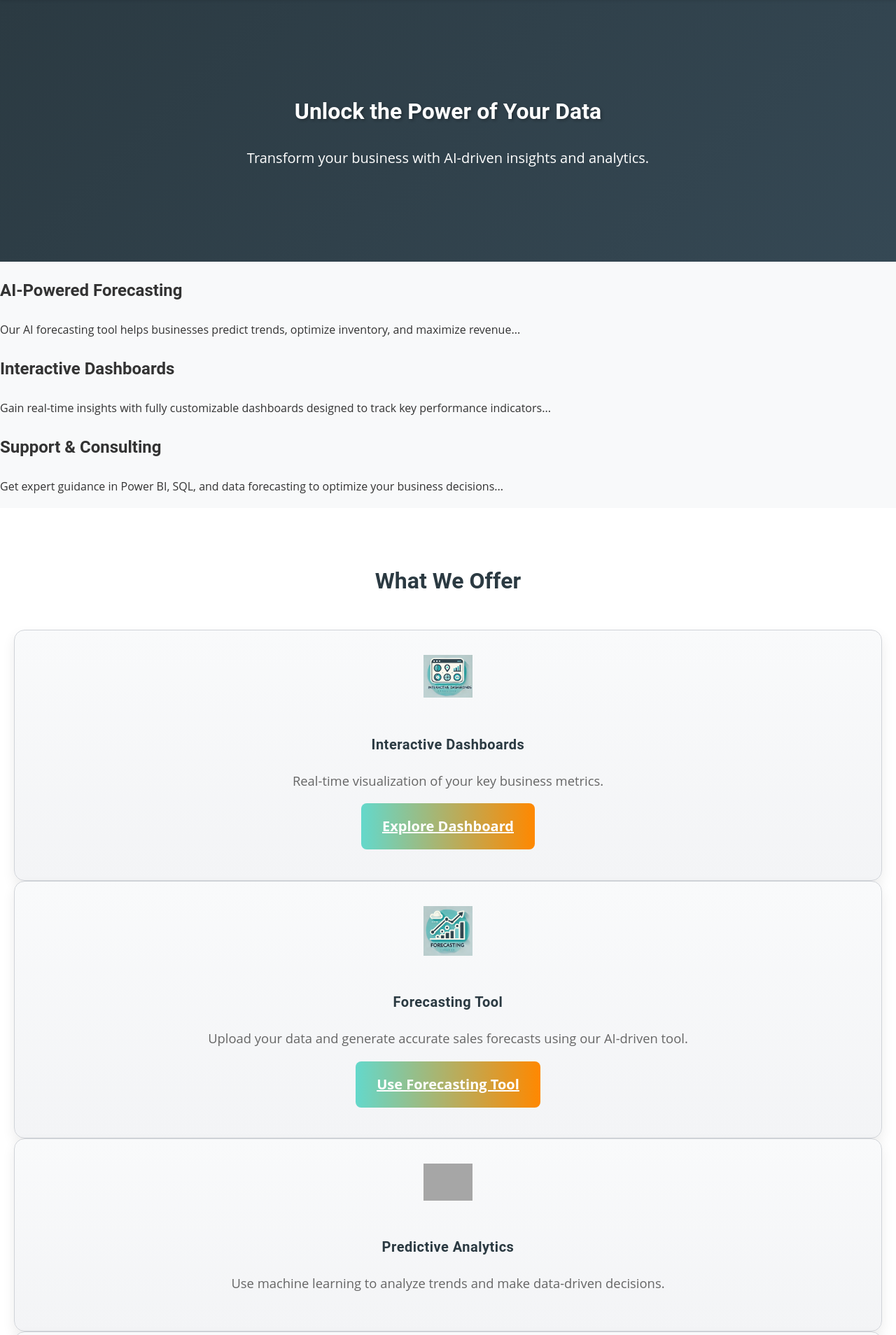
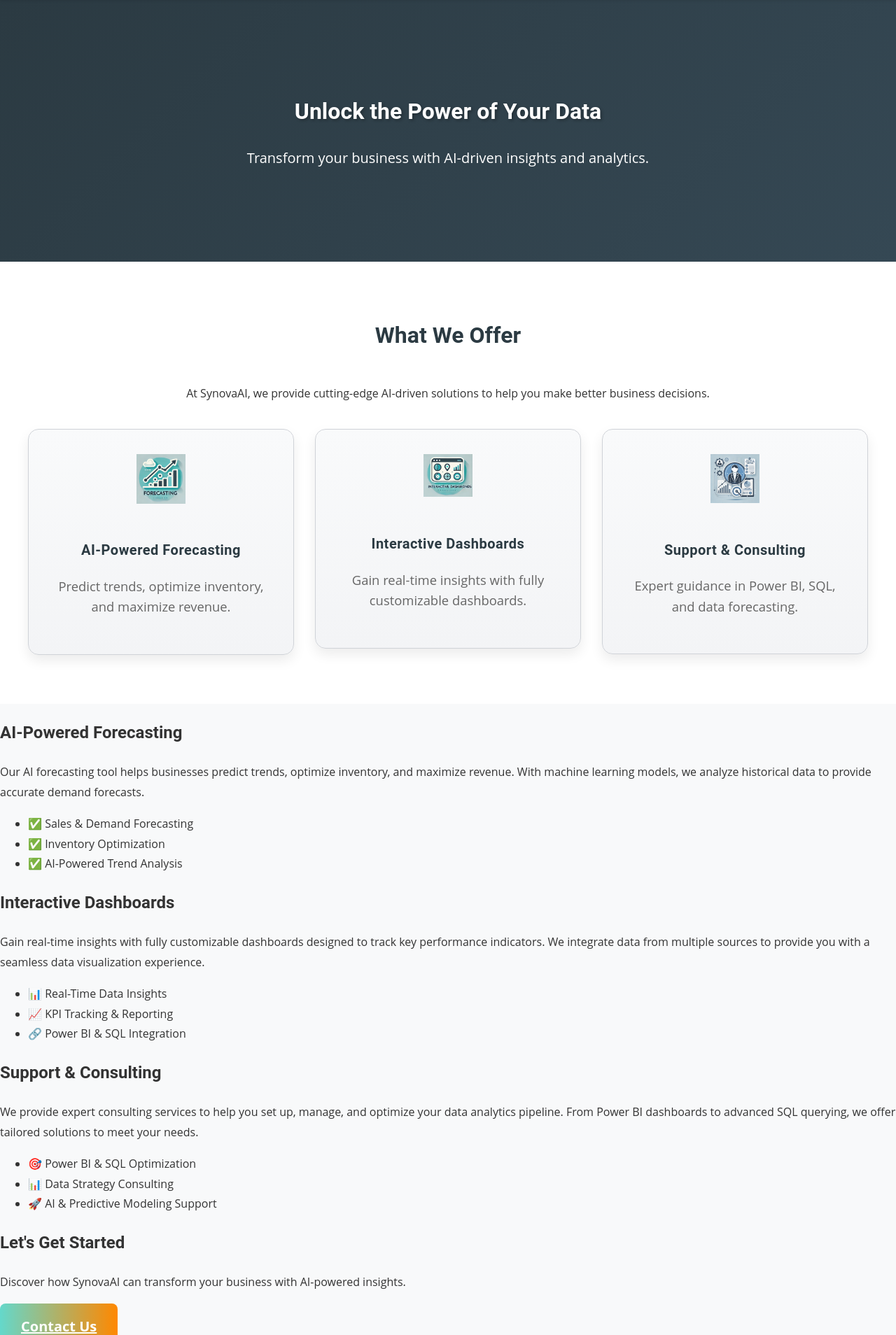
Before and after one commit to jslad2/sales-forecasting-platform, a Flask app: page /services in a window 1280 px wide. Shown: the part 99-2007 px from the top of the page at 70% size. Run offline with Flask 3, Linux system fonts and the light colour scheme; grey boxes are pictures that could not be loaded.

Commit message:
update data services

```diff
--- a/static/css/style.css
+++ b/static/css/style.css
@@ -232,18 +232,26 @@ header .logo {
     line-height: 1.6;
 }
 
-/* Responsive Tweaks */
+/* Service Grid - Ensures Cards Are in a Row */
+.service-grid {
+    display: grid;
+    grid-template-columns: repeat(3, 1fr); /* 3 Cards in a Row */
+    gap: 30px;
+    max-width: 1200px;
+    margin: 0 auto;
+    padding: 20px;
+}
+
+/* Responsive Adjustments */
+@media (max-width: 1024px) {
+    .service-grid {
+        grid-template-columns: repeat(2, 1fr); /* 2 Columns on Medium Screens */
+    }
+}
+
 @media (max-width: 768px) {
-    .service-card {
-        padding: 25px;
-    }
-
-    .service-card h3 {
-        font-size: 1.2rem;
-    }
-
-    .service-card p {
-        font-size: 1rem;
+    .service-grid {
+        grid-template-columns: 1fr; /* Stack Cards on Small Screens */
     }
 }
 
--- a/templates/data_services.html
+++ b/templates/data_services.html
@@ -36,83 +36,72 @@
         </article>
     </section>
 
+    <!-- What We Offer Section (Now at the Top) -->
+    <section id="data-services" class="data-services">
+        <h2>What We Offer</h2>
+        <p>At SynovaAI, we provide cutting-edge AI-driven solutions to help you make better business decisions.</p>
+        <div class="service-grid">
+            <!-- Forecasting -->
+            <a href="#forecasting" class="service-card-link">
+                <div class="service-card">
+                    <img src="{{ url_for('static', filename='images/forecasting-icon.png') }}" alt="Forecasting Icon" loading="lazy">
+                    <h3>AI-Powered Forecasting</h3>
+                    <p>Predict trends, optimize inventory, and maximize revenue.</p>
+                </div>
+            </a>
+
+            <!-- Interactive Dashboards -->
+            <a href="#dashboards" class="service-card-link">
+                <div class="service-card">
+                    <img src="{{ url_for('static', filename='images/dashboard-icon.png') }}" alt="Dashboard Icon" loading="lazy">
+                    <h3>Interactive Dashboards</h3>
+                    <p>Gain real-time insights with fully customizable dashboards.</p>
+                </div>
+            </a>
+
+            <!-- Support & Consulting -->
+            <a href="#consulting" class="service-card-link">
+                <div class="service-card">
+                    <img src="{{ url_for('static', filename='images/support-icon.png') }}" alt="Support & Consulting Icon" loading="lazy">
+                    <h3>Support & Consulting</h3>
+                    <p>Expert guidance in Power BI, SQL, and data forecasting.</p>
+                </div>
+            </a>
+        </div>
+    </section>
+
+    <!-- Detailed Service Sections -->
     <section id="forecasting">
         <h2>AI-Powered Forecasting</h2>
-        <p>Our AI forecasting tool helps businesses predict trends, optimize inventory, and maximize revenue...</p>
+        <p>Our AI forecasting tool helps businesses predict trends, optimize inventory, and maximize revenue.
+           With machine learning models, we analyze historical data to provide accurate demand forecasts.</p>
+        <ul>
+            <li>✅ Sales & Demand Forecasting</li>
+            <li>✅ Inventory Optimization</li>
+            <li>✅ AI-Powered Trend Analysis</li>
+        </ul>
     </section>
 
     <section id="dashboards">
         <h2>Interactive Dashboards</h2>
-        <p>Gain real-time insights with fully customizable dashboards designed to track key performance indicators...</p>
+        <p>Gain real-time insights with fully customizable dashboards designed to track key performance indicators.
+           We integrate data from multiple sources to provide you with a seamless data visualization experience.</p>
+        <ul>
+            <li>📊 Real-Time Data Insights</li>
+            <li>📈 KPI Tracking & Reporting</li>
+            <li>🔗 Power BI & SQL Integration</li>
+        </ul>
     </section>
 
     <section id="consulting">
         <h2>Support & Consulting</h2>
-        <p>Get expert guidance in Power BI, SQL, and data forecasting to optimize your business decisions...</p>
-    </section>
-
-    <!-- Data Services Section -->
-    <section id="data-services" class="data-services">
-        <h2>What We Offer</h2>
-        <div class="service-grid">
-            <!-- Interactive Dashboards -->
-            <div class="service-card">
-                <img src="{{ url_for('static', filename='images/dashboard-icon.png') }}" alt="Dashboard Icon" loading="lazy">
-                <h3>Interactive Dashboards</h3>
-                <p>Real-time visualization of your key business metrics.</p>
-                <a href="{{ url_for('sales_dashboard') }}" class="cta-button" aria-label="Explore Dashboard">Explore Dashboard</a>
-            </div>
-
-            <!-- Forecasting Tool -->
-            <div class="service-card">
-                <img src="{{ url_for('static', filename='images/forecasting-icon.png') }}" alt="Forecasting Tool Icon" loading="lazy">
-                <h3>Forecasting Tool</h3>
-                <p>Upload your data and generate accurate sales forecasts using our AI-driven tool.</p>
-                <a href="https://sales-forecasting-platform-ymmlb4pgyhgjw9gg7useb4.streamlit.app"
-                class="cta-button"
-                target="_blank"
-                rel="noopener noreferrer"
-                aria-label="Use Forecasting Tool">
-                Use Forecasting Tool
-                </a>
-            </div>
-
-            <!-- Predictive Analytics -->
-            <div class="service-card">
-                <img src="{{ url_for('static', filename='images/ai-icon.png') }}" alt="AI Insights Icon" loading="lazy">
-                <h3>Predictive Analytics</h3>
-                <p>Use machine learning to analyze trends and make data-driven decisions.</p>
-            </div>
-
-            <!-- Self-Service Insights -->
-            <div class="service-card">
-                <img src="{{ url_for('static', filename='images/self-service-icon.png') }}" alt="Self-Service Icon" loading="lazy">
-                <h3>Self-Service Insights</h3>
-                <p>Upload your data and instantly generate insights without needing a data team.</p>
-            </div>
-        </div>
-    </section>
-
-    <!-- Why Choose Us Section -->
-    <section id="why-choose-us" class="data-services">
-        <h2>Why Choose SynovaAI?</h2>
-        <div class="service-grid">
-            <div class="service-card">
-                <img src="{{ url_for('static', filename='images/scalability-icon.png') }}" alt="Scalability Icon" loading="lazy">
-                <h3>Scalability</h3>
-                <p>Our AI solutions grow with your business, adapting to your evolving needs.</p>
-            </div>
-            <div class="service-card">
-                <img src="{{ url_for('static', filename='images/efficiency-icon.png') }}" alt="Efficiency Icon" loading="lazy">
-                <h3>Efficiency</h3>
-                <p>Automate data analysis and focus on what matters most—your business strategy.</p>
-            </div>
-            <div class="service-card">
-                <img src="{{ url_for('static', filename='images/insights-icon.png') }}" alt="Insights Icon" loading="lazy">
-                <h3>Instant Insights</h3>
-                <p>Get actionable insights in real-time with AI-driven data processing.</p>
-            </div>
-        </div>
+        <p>We provide expert consulting services to help you set up, manage, and optimize your data analytics pipeline.
+           From Power BI dashboards to advanced SQL querying, we offer tailored solutions to meet your needs.</p>
+        <ul>
+            <li>🎯 Power BI & SQL Optimization</li>
+            <li>📊 Data Strategy Consulting</li>
+            <li>🚀 AI & Predictive Modeling Support</li>
+        </ul>
     </section>
 
     <!-- Call to Action -->
@@ -168,12 +157,6 @@
                 document.querySelectorAll(".service-card").forEach(card => card.classList.add("show"));
             }
         });
-
-        // Google Analytics (Replace UA-XXXXXX-X with your tracking ID)
-        window.dataLayer = window.dataLayer || [];
-        function gtag(){dataLayer.push(arguments);}
-        gtag('js', new Date());
-        gtag('config', 'UA-XXXXXX-X');
     </script>
 
 </body>
```
